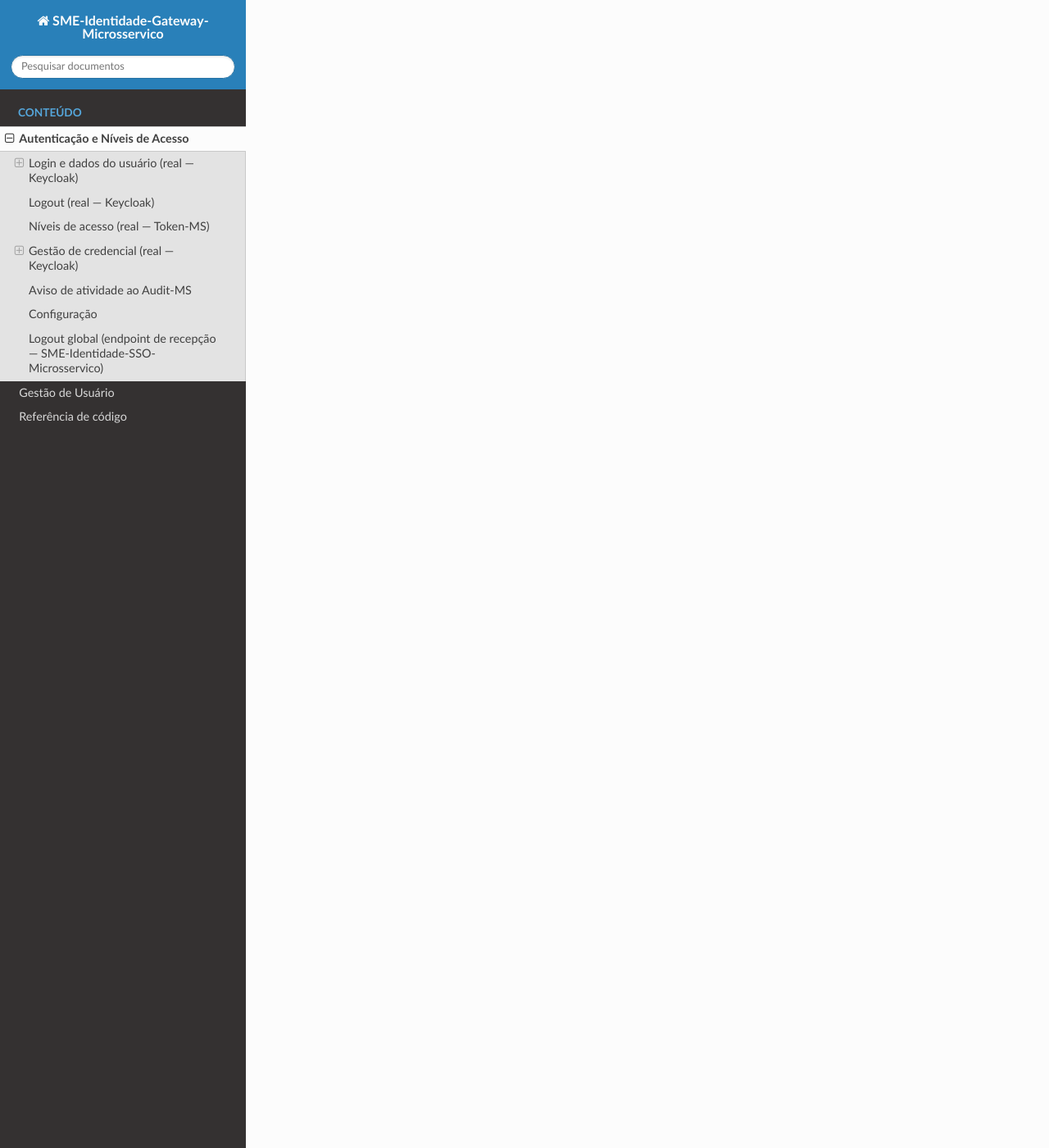
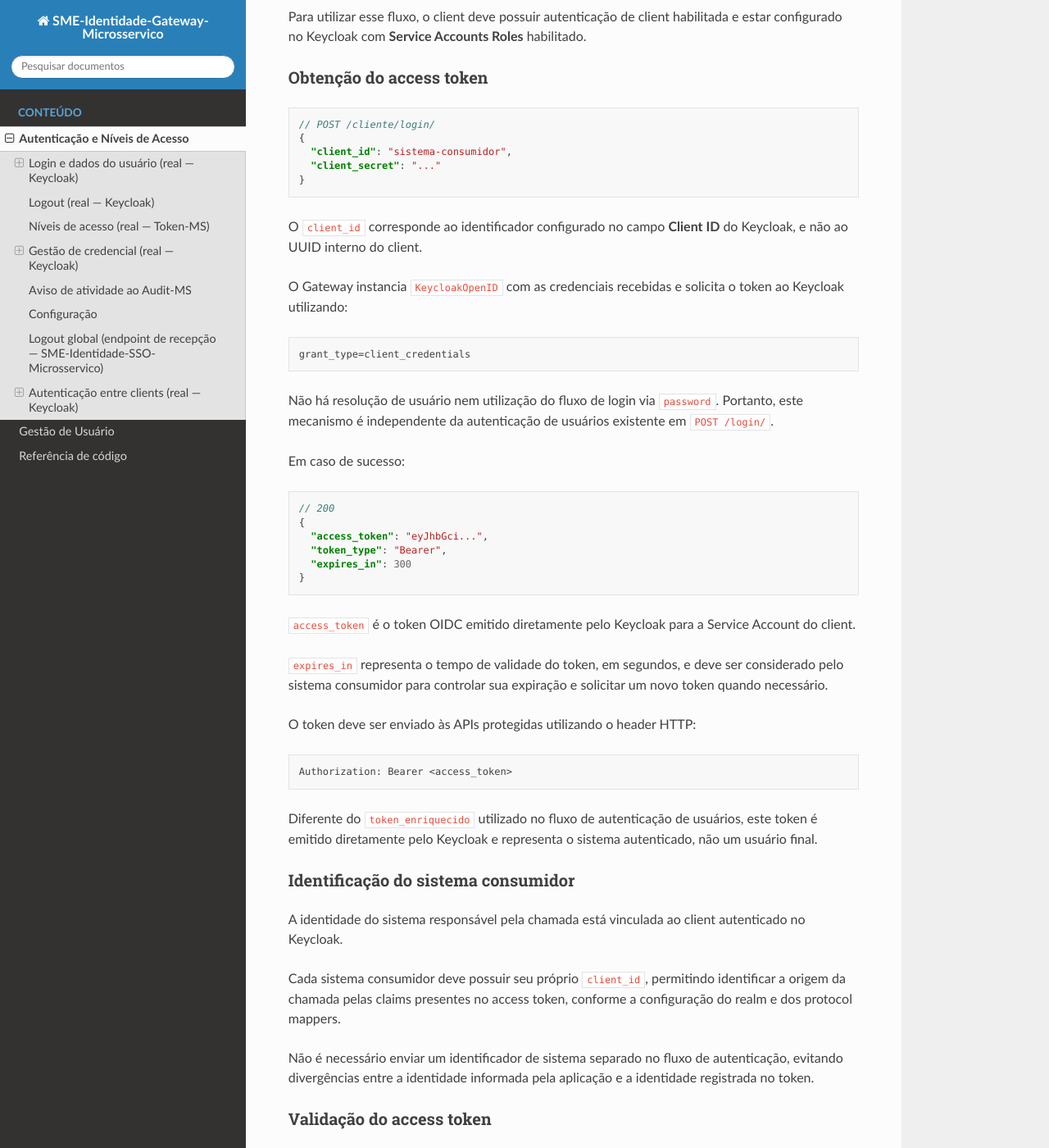
Before and after one commit to prefeiturasp/SME-Identidade-Gateway-Microsservico, a Sphinx documentation site: the page built from docs/autenticacao.md, in a window 1280 px wide and 1400 px high, scrolled down 7579 px. Shown: the whole window at 82% size. Built offline with Sphinx 7.4.7 and the Read the Docs theme 3.1.0, drawn with Linux system fonts in a browser that asks for light colours; some of the changed text lies outside the part shown.

Commit message:
docs: Adiciona documentacao sobre o fluxo de autenticacao via clients

````diff
--- a/docs/autenticacao.md
+++ b/docs/autenticacao.md
@@ -323,3 +323,199 @@ encerrada, o SSO-MS notifica em paralelo cada sistema conectado (ver
 Gateway não mantém sessão própria (ver seção "Logout" acima), então
 esta view apenas registra o recebimento (`sessao_id`, `login`,
 `kc_user_id`) e confirma — não invalida nada real localmente.
+
+---
+
+## Autenticação entre clients (real — Keycloak)
+
+| Método | Endpoint                 | Descrição                                     |
+| ------ | ------------------------ | --------------------------------------------- |
+| `POST` | `/cliente/login/`        | Autentica um client via Client Credentials    |
+| `POST` | `/cliente/validar-token/`| Valida o access token emitido pelo Keycloak   |
+
+Fluxo destinado à autenticação **machine-to-machine**, sem participação de
+usuário, senha de usuário ou sessão SSO. O sistema consumidor se autentica
+utilizando o `client_id` e o `client_secret` cadastrados no Keycloak.
+
+O fluxo utiliza o grant type `client_credentials` e o access token emitido
+representa a **Service Account** associada ao client.
+
+Para utilizar esse fluxo, o client deve possuir autenticação de client
+habilitada e estar configurado no Keycloak com **Service Accounts Roles**
+habilitado.
+
+### Obtenção do access token
+
+```json
+// POST /cliente/login/
+{
+  "client_id": "sistema-consumidor",
+  "client_secret": "..."
+}
+```
+
+O `client_id` corresponde ao identificador configurado no campo
+**Client ID** do Keycloak, e não ao UUID interno do client.
+
+O Gateway instancia `KeycloakOpenID` com as credenciais recebidas e solicita
+o token ao Keycloak utilizando:
+
+```text
+grant_type=client_credentials
+```
+
+Não há resolução de usuário nem utilização do fluxo de login via
+`password`. Portanto, este mecanismo é independente da autenticação de
+usuários existente em `POST /login/`.
+
+Em caso de sucesso:
+
+```json
+// 200
+{
+  "access_token": "eyJhbGci...",
+  "token_type": "Bearer",
+  "expires_in": 300
+}
+```
+
+`access_token` é o token OIDC emitido diretamente pelo Keycloak para a
+Service Account do client.
+
+`expires_in` representa o tempo de validade do token, em segundos, e deve
+ser considerado pelo sistema consumidor para controlar sua expiração e
+solicitar um novo token quando necessário.
+
+O token deve ser enviado às APIs protegidas utilizando o header HTTP:
+
+```text
+Authorization: Bearer <access_token>
+```
+
+Diferente do `token_enriquecido` utilizado no fluxo de autenticação de
+usuários, este token é emitido diretamente pelo Keycloak e representa o
+sistema autenticado, não um usuário final.
+
+### Identificação do sistema consumidor
+
+A identidade do sistema responsável pela chamada está vinculada ao client
+autenticado no Keycloak.
+
+Cada sistema consumidor deve possuir seu próprio `client_id`, permitindo
+identificar a origem da chamada pelas claims presentes no access token,
+conforme a configuração do realm e dos protocol mappers.
+
+Não é necessário enviar um identificador de sistema separado no fluxo de
+autenticação, evitando divergências entre a identidade informada pela
+aplicação e a identidade registrada no token.
+
+### Validação do access token
+
+O endpoint de validação recebe apenas o access token:
+
+```json
+// POST /cliente/validar-token/
+{
+  "token": "eyJhbGci..."
+}
+```
+
+A validação não exige o reenvio de `client_id` ou `client_secret`.
+
+O Gateway valida o JWT utilizando as configurações e chaves públicas do
+realm do Keycloak. Dessa forma, não é necessário armazenar no Gateway as
+credenciais dos sistemas consumidores para realizar a validação dos tokens.
+
+Token válido:
+
+```json
+// 200
+{
+  "valido": true,
+  "expirado": false,
+  "claims": {
+    "exp": 1788969000,
+    "iat": 1788968700,
+    "azp": "sistema-consumidor"
+  }
+}
+```
+
+Token expirado:
+
+```json
+// 200
+{
+  "valido": false,
+  "expirado": true,
+  "claims": {},
+  "detalhe": "Token expirado."
+}
+```
+
+Token inválido:
+
+```json
+// 200
+{
+  "valido": false,
+  "expirado": false,
+  "claims": {},
+  "detalhe": "Token inválido."
+}
+```
+
+A validação de um token inválido ou expirado retorna `200` porque a
+requisição de validação foi processada corretamente. O estado do token é
+informado pelos campos `valido` e `expirado`.
+
+Isso é diferente do uso do token em uma API protegida: caso um access token
+inválido ou expirado seja utilizado para acessar um recurso que exige
+autenticação, a API destinatária deve rejeitar a chamada conforme sua
+política de segurança.
+
+### Segurança das credenciais
+
+O `client_secret` é utilizado somente durante a solicitação do access token
+e não é retornado na resposta.
+
+O Gateway também não mantém um cadastro local dos secrets dos sistemas
+consumidores. Dessa forma, a quantidade de clients cadastrados no Keycloak
+não exige replicação das credenciais no ambiente ou nas configurações do
+`gateway-ms`.
+
+As credenciais não devem ser armazenadas diretamente no código-fonte dos
+sistemas consumidores. Cada aplicação é responsável por manter seu próprio
+`client_secret` em mecanismo seguro de configuração ou gerenciamento de
+segredos.
+
+### Fluxo de autenticação
+
+```text
+Sistema consumidor
+        |
+        | client_id + client_secret
+        v
+Gateway
+        |
+        | grant_type=client_credentials
+        v
+Keycloak
+        |
+        | access_token
+        | token_type
+        | expires_in
+        v
+Gateway
+        |
+        v
+Sistema consumidor
+        |
+        | Authorization: Bearer <access_token>
+        v
+API protegida
+```
+
+Este fluxo é independente do login de usuários e não altera o funcionamento
+de `POST /login/`, `POST /logout/` ou do token enriquecido gerado pelo
+SME-Identidade-Token-Microsservico.
````
